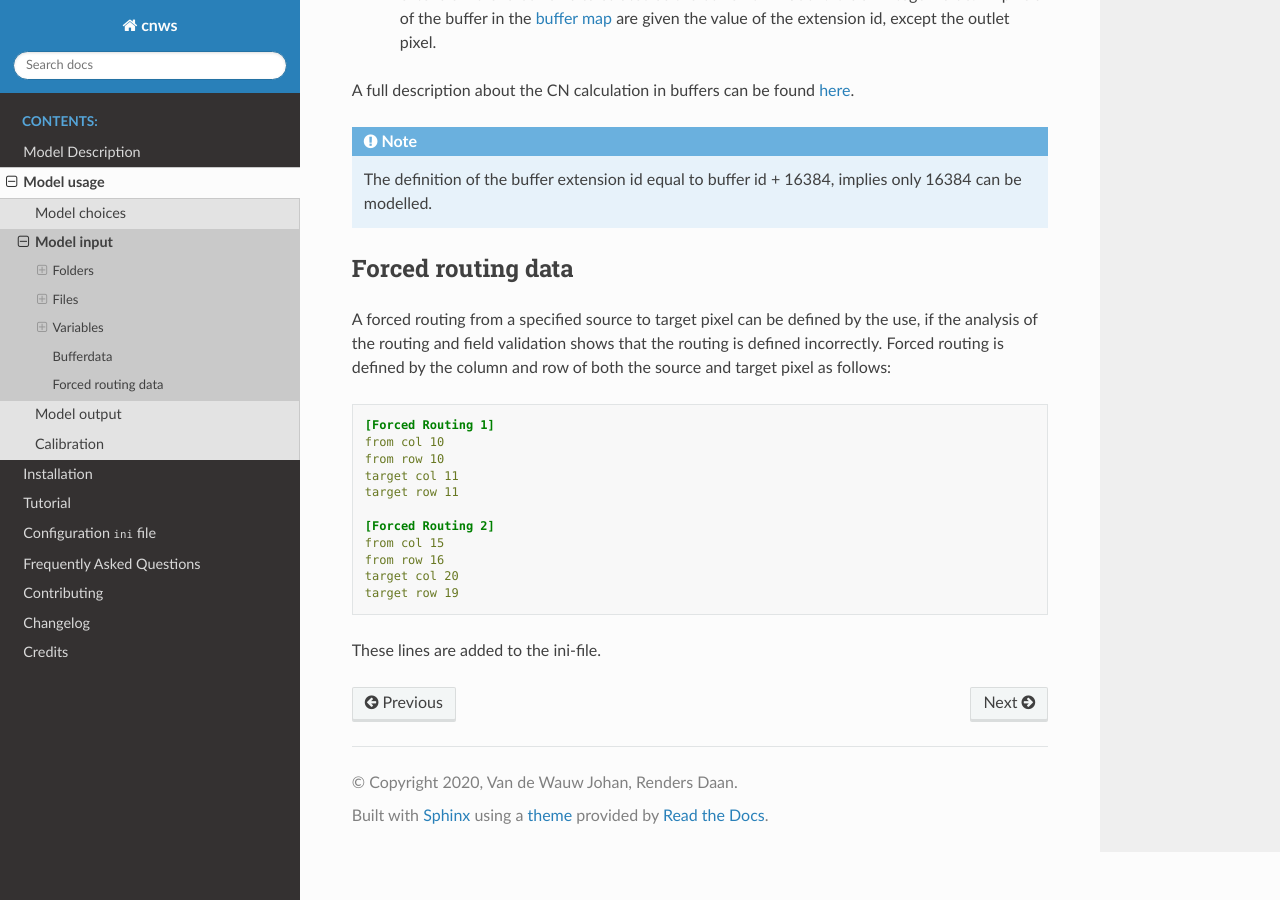
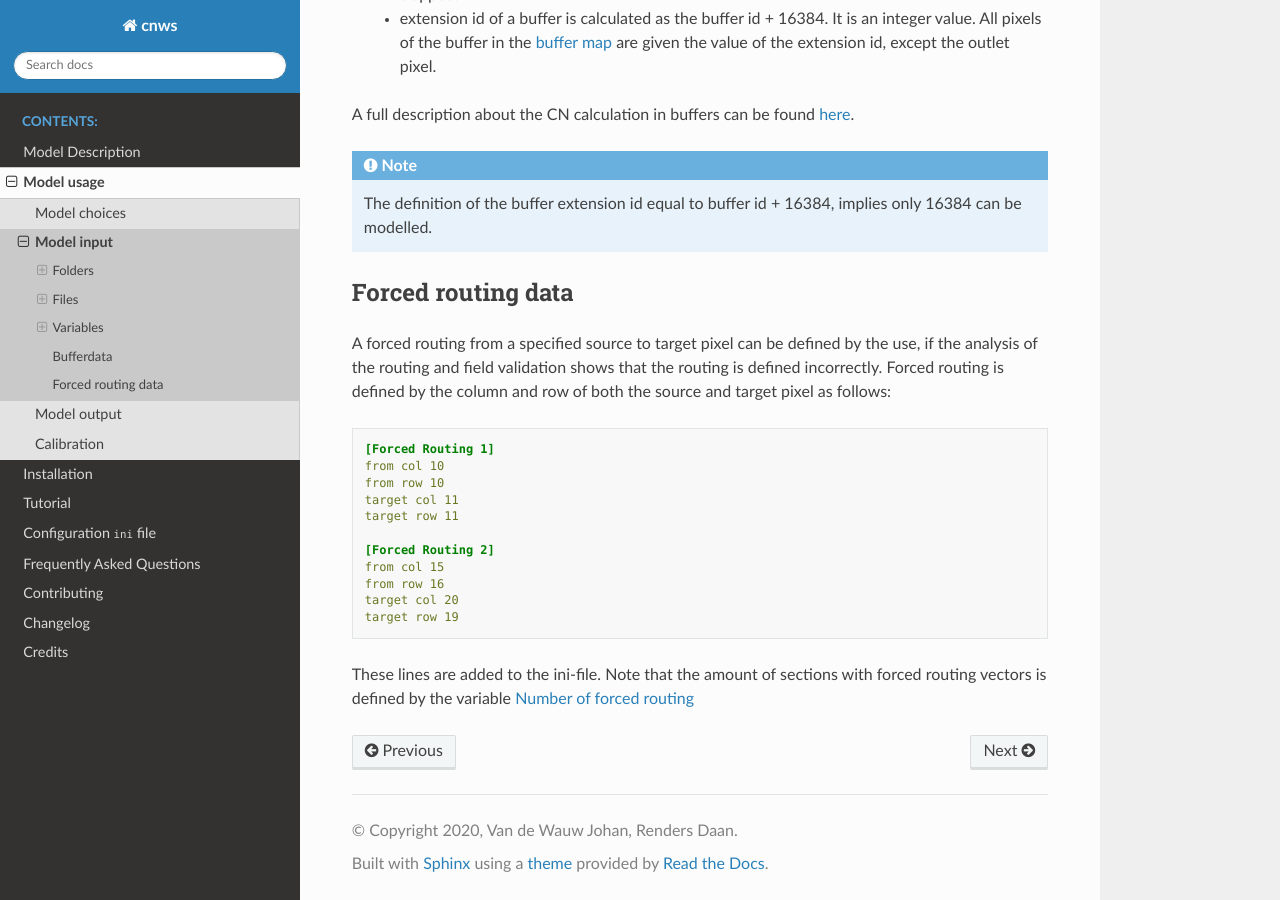
Before and after one commit to watem-sedem/watem-sedem, a Sphinx documentation site: the page built from docs/input.rst, in a window 1280 px wide and 900 px high, scrolled down 12433 px. Built offline with Sphinx 7.4.7 and the Read the Docs theme 2.0.0, drawn with Linux system fonts in a browser that asks for light colours; some of the changed text lies outside the part shown.

Commit message:
Add info about forced routing

```diff
--- a/docs/input.rst
+++ b/docs/input.rst
@@ -464,10 +464,14 @@
 this parameter (integer). The parameter is only mandatory when
 :ref:`Include buffers = 1 <includebuffers>`.
 
+.. _nrforcedrouting:
+
 Number of forced routing
 ************************
 
-int
+The amount of times where the user wants to force the routing is given by this
+parameter (integer).
+This is only mandatory when :ref:`Force Routing = 1 <forcerouting>`
 
 .. _ktclow:
 
@@ -714,4 +718,6 @@
         target col 20
         target row 19
 
-These lines are added to the ini-file.
+These lines are added to the ini-file. Note that the amount of sections with
+forced routing vectors is defined by the variable
+:ref:`Number of forced routing <nrforcedrouting>`
```
